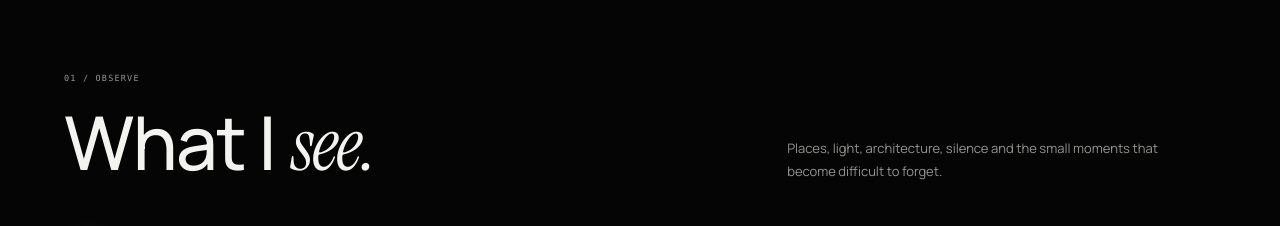
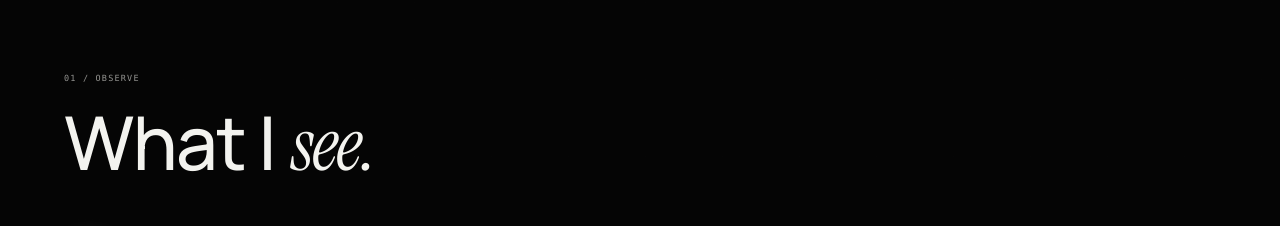
Before and after one commit to shahriarbappy60-ship-it/personal-universe, a React (Vite) app: page / in a window 1280 px wide. Shown: the part 840-1066 px from the top of the page. Built offline with nearby package versions, Linux system fonts and the light colour scheme.

Commit message:
refine: simplify home section introductions

```diff
--- a/src/components/home/ObserveSection.jsx
+++ b/src/components/home/ObserveSection.jsx
@@ -89,9 +89,6 @@ export default function ObserveSection({ onSelectPhoto }) {
             What I <em>see.</em>
           </h2>
         </div>
-        <p className="section-intro">
-          Places, light, architecture, silence and the small moments that become difficult to forget.
-        </p>
       </div>
 
       <div className="observe-slider-wrapper reveal">
```
